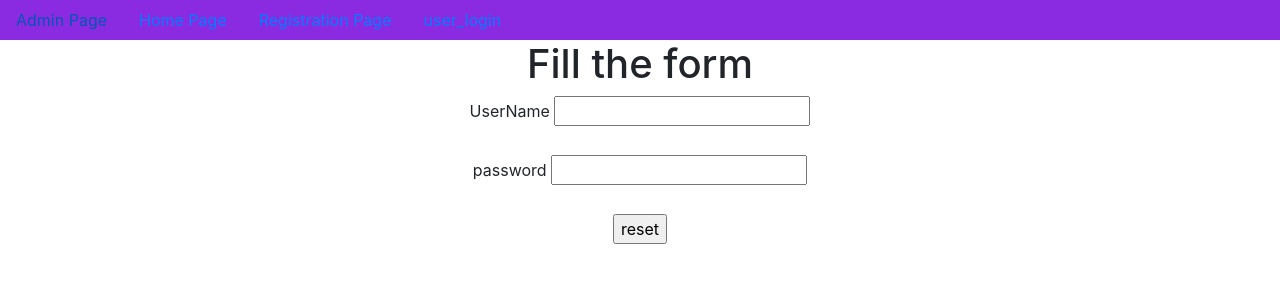
After one commit to A-BhanuTeja/user_registration, a Django app: page /reset_password/ in a window 1280 px wide. The commit adds this page. Shown: the top 300 px of the page. Run offline with Django 5.2, Linux system fonts and the light colour scheme.

Commit message:
changes before creating new feature branch

```diff
--- a/app/views.py
+++ b/app/views.py
@@ -6,35 +6,9 @@ from django.http import HttpResponse,HttpResponseRedirect
 from django.core.mail import send_mail
 from django.contrib.auth import authenticate,login,logout
 from django.urls import reverse
+
 from django.contrib.auth.decorators import login_required
 
-def registration(request):
-    EUMFO=UserForm()
-    EPMFO=ProfileForm()
-    d={'EUMFO':EUMFO,'EPMFO':EPMFO}
-
-    if request.method=='POST' and request.FILES:
-        NMUFDO=UserForm(request.POST)
-        NMPFDO=ProfileForm(request.POST,request.FILES)
-        if NMUFDO.is_valid() and NMPFDO.is_valid():
-            MUFDO=NMUFDO.save(commit=False)
-            pw=NMUFDO.cleaned_data['password']
-            MUFDO.set_password(pw)
-            MUFDO.save()
-            #Done with User model
-
-            MPFDO=NMPFDO.save(commit=False)
-            MPFDO.username=MUFDO
-            MPFDO.save()
-
-            send_mail('Registration',
-                      'Ur registration is Successfull',
-                      'amudalabhanuteja5@gmail.com',
-                      [MUFDO.email],
-                      fail_silently=False)
-            return HttpResponse('registration is Successfull')
-
-    return render(request,'registration.html',d)
 
 
 def home(request):
@@ -42,26 +16,99 @@ def home(request):
         username=request.session.get('username')
         d={'username':username}
         return render(request,'home.html',d)
+    return render(request,'home.html')
 
-    return render(request,'home.html')
+def registration(request):
+    uf=UserForm()
+    pf=ProfileForm()
+    d={'uf':uf,'pf':pf}
+
+    if request.method=='POST' and request.FILES:
+        UFD=UserForm(request.POST)
+        PFD=ProfileForm(request.POST,request.FILES)
+        if UFD.is_valid() and PFD.is_valid():
+            UFO=UFD.save(commit=False)
+            password=UFD.cleaned_data['password']
+            UFO.set_password(password)
+            UFO.save()
+
+            PFO=PFD.save(commit=False)
+            PFO.profile_user=UFO
+            PFO.save()
+
+            send_mail('registration',
+            'Thanks for registartion,ur registration is Successfull',
+            'valih825@gmail.com',
+            [UFO.email],
+            fail_silently=False
+
+            )
+            return HttpResponse('registration is succeffull')
+
+
+    return render(request,'registration.html',d)
 
 def user_login(request):
     if request.method=='POST':
-        username=request.POST['username']
-        password=request.POST['password']
-        AUO=authenticate(username=username,password=password)
+        username=request.POST['un']
+        password=request.POST['pw']
+        user=authenticate(username=username,password=password)
 
-        if AUO and AUO.is_active:
-            login(request,AUO)
+        if user and user.is_active:
+            login(request,user)
             request.session['username']=username
             return HttpResponseRedirect(reverse('home'))
         else:
-            return HttpResponse('Invalid Credentials')
+            return HttpResponse('u r not an authenticated user')
+    return render(request,'user_login.html')
 
-    return render(request,'user_login.html')
 
 
 @login_required
 def user_logout(request):
     logout(request)
     return HttpResponseRedirect(reverse('home'))
+
+@login_required
+def profile_display(request):
+    un=request.session.get('username')
+    UO=User.objects.get(username=un)
+    PO=Profile.objects.get(profile_user=UO)
+    d={'UO':UO,'PO':PO}
+    return render(request,'profile_display.html',d)
+
+@login_required
+def change_password(request):
+
+    if request.method=='POST':
+        pw=request.POST['password']
+
+        un=request.session.get('username')
+        UO=User.objects.get(username=un)
+
+        UO.set_password(pw)
+        UO.save()
+        return HttpResponse('password is changed successfully')
+
+    return render(request,'change_password.html')
+
+
+def reset_password(request):
+
+    if request.method=='POST':
+        un=request.POST['un']
+        pw=request.POST['pw']
+
+        LUO=User.objects.filter(username=un)
+
+        if LUO:
+            UO=LUO[0]
+            UO.set_password(pw)
+            UO.save()
+            return HttpResponse('password reset is done')
+        else:
+            return HttpResponse('user is not present in my DB')
+
+
+        return HttpResponse('Reset password is done successfully')
+    return render(request,'reset_password.html')
--- a/registration/urls.py
+++ b/registration/urls.py
@@ -16,17 +16,19 @@ Including another URLconf
 """
 from django.contrib import admin
 from django.urls import path
+from django.conf.urls.static import static
+from django.conf import settings
 from app.views import *
-
-from django.conf import settings
-from django.conf.urls.static import static
-
 urlpatterns = [
     path('admin/', admin.site.urls),
+    path('home/',home,name='home'),
     path('registration/',registration,name='registration'),
-    path('home/',home,name='home'),
     path('user_login/',user_login,name='user_login'),
     path('user_logout/',user_logout,name='user_logout'),
+    path('profile_display/',profile_display,name='profile_display'),
+    path('change_password/',change_password,name='change_password'),
+    path('reset_password/',reset_password,name='reset_password'),
 
 
-]+static(settings.MEDIA_URL,document_root=settings.MEDIA_ROOT)
+
+]+static(settings.MEDIA_URL, document_root=settings.MEDIA_ROOT)
--- a/templates/dummy.html
+++ b/templates/dummy.html
@@ -10,22 +10,31 @@
 {% block title %}
     <title>Hello, world!</title>
 {% endblock %}
-
   </head>
   <body>
-    <nav class="nav navbar bg-dark">
-        <a href="{% url 'admin:index' %}" class="nav-link bg-white">Admin Page</a>
-        <a href="{% url 'registration' %}" class="nav-link bg-white">RegistrationPage</a>
+    <center>
+    <nav class="nav" style="background-color: blueviolet;">
+        <a href="{% url 'admin:index' %}" class="nav-link">Admin Page</a>
+        <a href="{% url 'home' %}" class="nav-link">Home Page</a>
+        <a href="{% url 'registration' %}" class="nav-link">Registration Page</a>
 
-        <a href="{% url 'home' %}" class="nav-link bg-white">HomePage</a>
+        {% if user.is_authenticated %}
+        <a href="{% url 'user_logout' %}" class="nav-link">user_logout</a>
+        <a href="{% url 'profile_display' %}" class="nav-link">profile_display</a>
+        <a href="{% url 'change_password' %}" class="nav-link">change_password</a>
 
-    {% if user.is_authenticated %}
-        <a href="{% url 'user_logout' %}" class="nav-link bg-white">user_logout</a>
-    {% else %}
-        <a href="{% url 'user_login' %}" class="nav-link bg-white">user_login</a>
-    {% endif %}
+        {% else %}
+        <a href="{% url 'user_login' %}" class="nav-link">user_login</a>
 
-    </nav>
+        {% endif %}
+
+      </nav>
+
+{% block body_block %}
+
+{% endblock %}
+
+
     <!-- Optional JavaScript; choose one of the two! -->
 
     <!-- Option 1: jQuery and Bootstrap Bundle (includes Popper) -->
@@ -38,8 +47,6 @@
     <script src="https://cdn.jsdelivr.net/npm/popper.js@1.16.1/dist/umd/popper.min.js" integrity="sha384-9/reFTGAW83EW2RDu2S0VKaIzap3H66lZH81PoYlFhbGU+6BZp6G7niu735Sk7lN" crossorigin="anonymous"></script>
     <script src="https://cdn.jsdelivr.net/npm/bootstrap@4.6.2/dist/js/bootstrap.min.js" integrity="sha384-+sLIOodYLS7CIrQpBjl+C7nPvqq+FbNUBDunl/OZv93DB7Ln/533i8e/mZXLi/P+" crossorigin="anonymous"></script>
     -->
-
-    {% block body_block %}
-    {% endblock %}
+</center>
   </body>
 </html>
--- /dev/null
+++ b/templates/reset_password.html
@@ -0,0 +1,27 @@
+{% extends 'dummy.html' %}
+
+{% block title %}
+    <title>Home Page</title>
+
+{% endblock %}
+
+
+{% block body_block %}
+    <h1>
+        Fill the form
+    </h1>
+
+    <form method="POST">
+        {% csrf_token %}
+        <label for="un">UserName</label>
+        <input type="text" name="un" id="un"><br><br>
+
+        <label for="pw">password</label>
+        <input type="password" name="pw" id="pw"><br><br>
+
+        <input type="submit" value="reset">
+
+
+    </form>
+
+{% endblock %}
```
Also changed, not shown: app/forms.py (+4 -4 lines), registration/settings.py (+10 -0 lines), templates/change_password.html (added, +22 -0 lines), templates/home.html (+10 -9 lines), templates/profile_display.html (added, +17 -0 lines), templates/registration.html (+17 -19 lines), templates/user_login.html (+14 -15 lines).
